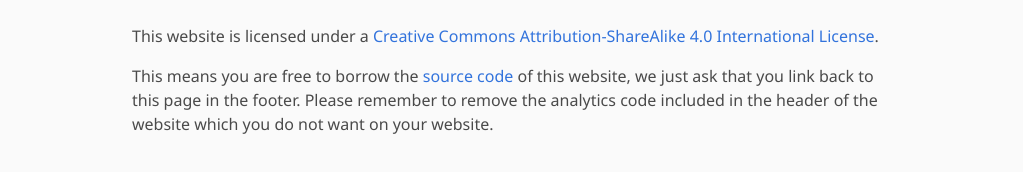
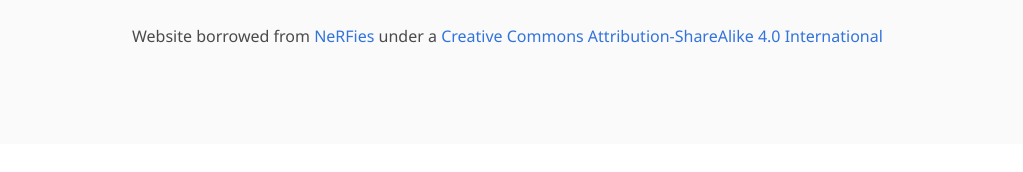
Before and after one commit to vlmaps/vlmaps.github.io, a plain HTML site: page index.html in a window 1280 px wide. Shown: the part 4215-4387 px from the top of the page, without its empty margins (128-1151 px from the left). After the commit the page ends 4359 px from the top, so only its background shows below. Drawn offline with nearby package versions, Linux system fonts and the light colour scheme; some icons are missing; a web font is replaced by a local one.

Commit message:
small fix

```diff
--- a/index.html
+++ b/index.html
@@ -406,7 +406,7 @@
 				<div class="columns container">
 					<div class="column has-text-centered profile">
 						<a href="http://www2.informatik.uni-freiburg.de/~huang/"><img src="static/images/huang.jpg" alt="Chenguang Huang" /></a>
-						<h3><a href="">Chenguang Huang</a></h3>
+						<h3><a href="http://www2.informatik.uni-freiburg.de/~huang/">Chenguang Huang</a></h3>
 					</div>
 
 					<div class="column has-text-centered profile">
@@ -444,18 +444,10 @@
     <div class="columns is-centered">
       <div class="column is-8">
         <div class="content">
-          <p>
-            This website is licensed under a <a rel="license"
-                                                href="http://creativecommons.org/licenses/by-sa/4.0/">Creative
-            Commons Attribution-ShareAlike 4.0 International License</a>.
+          <p> Website borrowed from <a
+              href="https://github.com/nerfies/nerfies.github.io">NeRFies</a> under a <a href="https://creativecommons.org/licenses/by-sa/4.0/">Creative Commons Attribution-ShareAlike 4.0 International</a>
           </p>
-          <p>
-            This means you are free to borrow the <a
-              href="https://github.com/nerfies/nerfies.github.io">source code</a> of this website,
-            we just ask that you link back to this page in the footer.
-            Please remember to remove the analytics code included in the header of the website which
-            you do not want on your website.
-          </p>
+
         </div>
       </div>
     </div>
```
